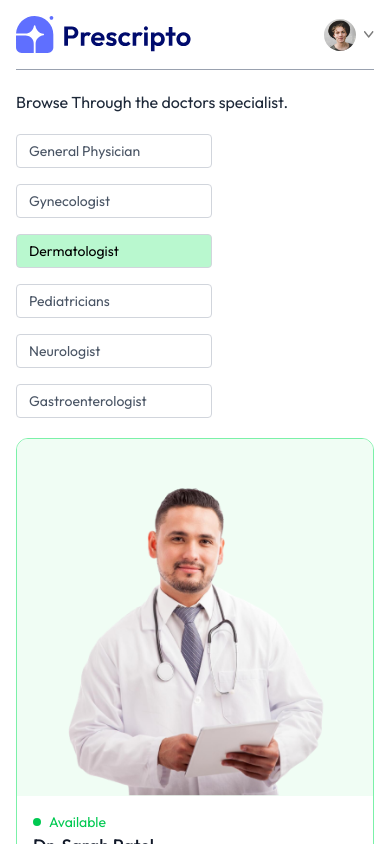
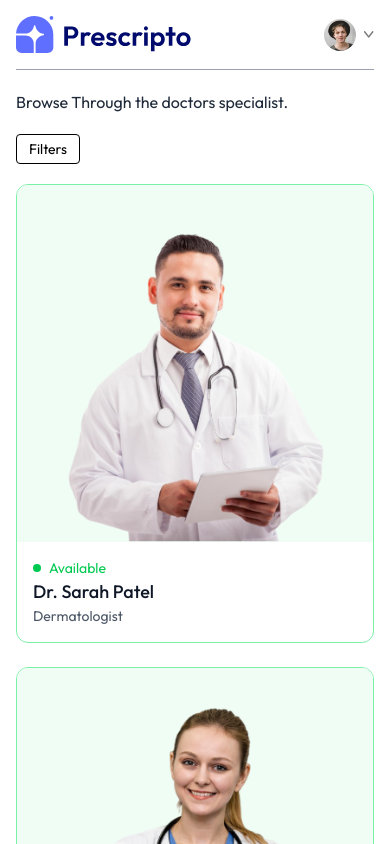
Before and after one commit to anu123538/Suwasewana-Appointment-System-Development-Testing, a React (Vite) app in the folder frontend/: page /doctors/Dermatologist in a window 390 px wide. Shown: the top 844 px of the page. Built offline with nearby package versions, Linux system fonts and the light colour scheme.

Commit message:
added doctors

```diff
--- a/frontend/src/pages/Doctors.jsx
+++ b/frontend/src/pages/Doctors.jsx
@@ -10,6 +10,7 @@
 const Doctors = () => {
   const { speciality } = useParams()
   const [filterDoc, setFilterDoc] = useState([])
+  const [showFilter, setShowFilter] = useState(false)
   const navigate = useNavigate()
 
   const { doctors } = useContext(AppContext)
@@ -31,8 +32,10 @@
     <div>
       <p className="text-gray-800">Browse Through the doctors specialist.</p>
       <div className="flex flex-col sm:flex-row items-start gap-5 mt-5">
-        <div className="flex flex-col gap-4 text-sm text-gray-600">
-          <p
+        <button className={`py-1 px-3 border rounded text-sm transition-all sm:hidden ${showFilter ? 'bg-primary text text-white' : ''} `}
+          onClick={() => setShowFilter(prev => !prev)}>Filters</button>
+        <div className={`flex-col gap-4 text-sm text-gray-600 ${showFilter ? 'flex' : 'hidden sm:flex' }`}>
+        <p
             onClick={() =>
               speciality === "General_physician"
                 ? navigate("/doctors")
```
